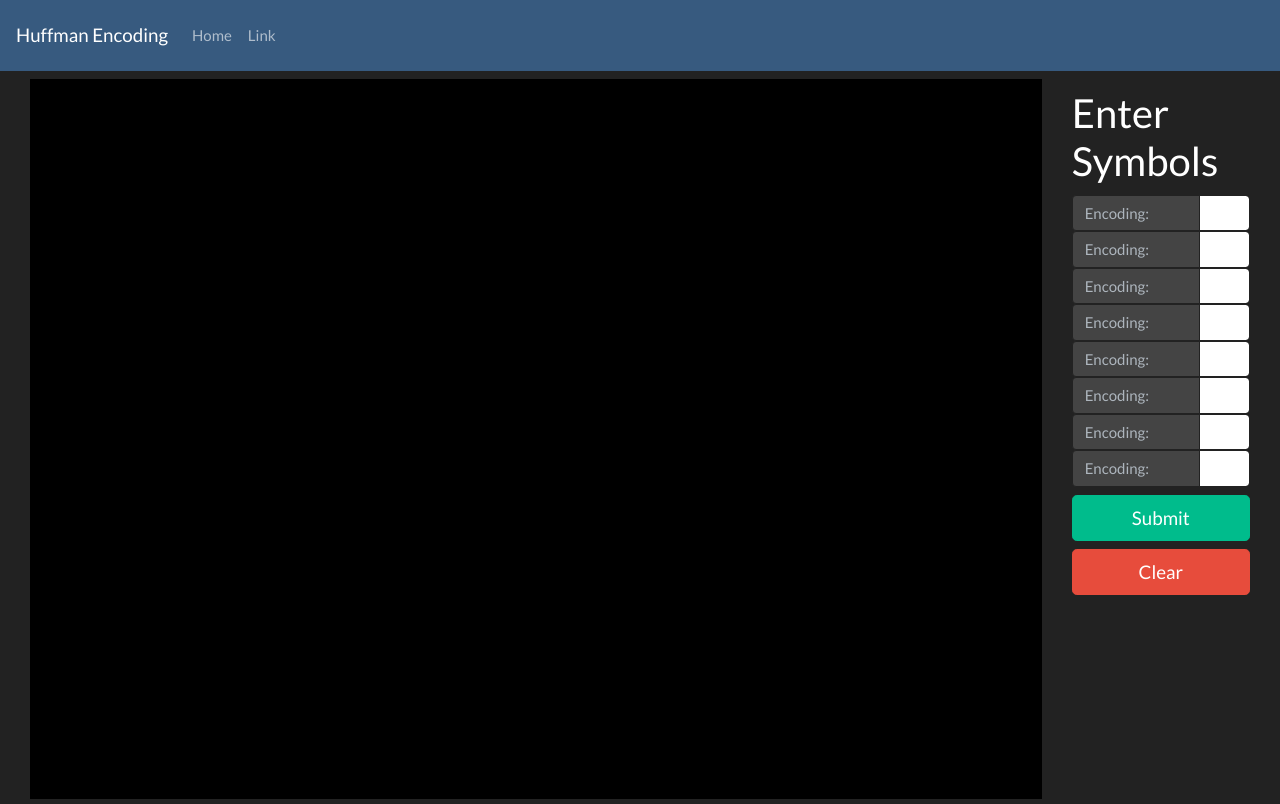
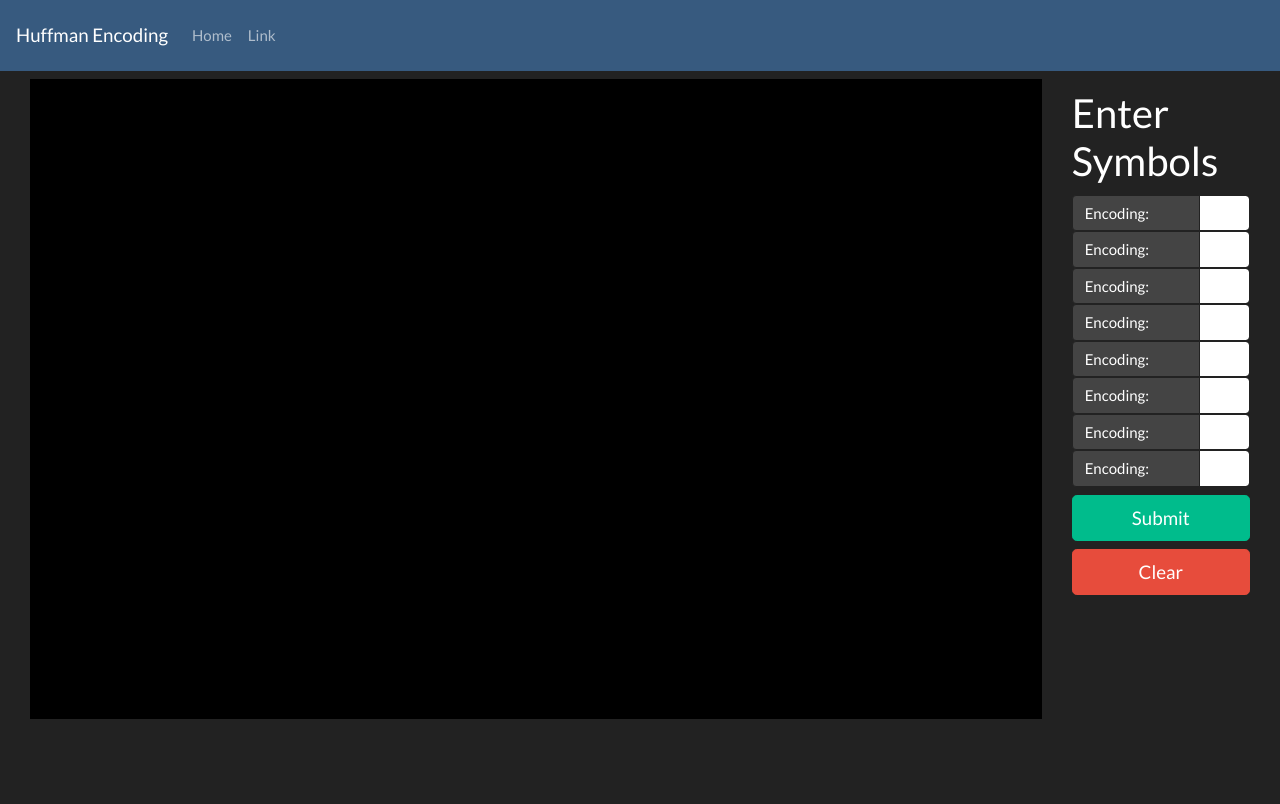
Before and after one commit to V-Wong/Huffman-Encoding, a React (Create React App) app: page / in a window 1280 px wide. Built offline with nearby package versions, Linux system fonts and the light colour scheme.

Commit message:
Add colouring for selected symbol

```diff
--- a/src/huffman/HuffmanPanel.tsx
+++ b/src/huffman/HuffmanPanel.tsx
@@ -1,5 +1,5 @@
 import React, { useEffect, useState } from "react";
-import { Container, Row, Col, InputGroup,  Button, FormControl } from "react-bootstrap";
+import { Container, Row, Col, InputGroup, Button, FormControl } from "react-bootstrap";
 
 import Canvas from "./Canvas";
 import { SquareNode } from "./nodeClasses";
@@ -24,7 +24,7 @@ function HuffmanPanel() {
   return (
     <Container fluid>
       <Row>
-        <Col xs={10} style={{ height: "90vh" }}>
+        <Col xs={10} style={{ height: "80vh" }}>
           <Canvas nodes={nodesList} encoding={selectedEncoding} />
         </Col>
 
@@ -36,7 +36,11 @@ function HuffmanPanel() {
                 <InputGroup.Prepend
                   onMouseOver={() => setSelectedEncoding(encodings[i])}
                 >
-                  <InputGroup.Text style={{width: "8rem"}}>
+                  <InputGroup.Text
+                    style={{ width: "8rem",
+                             color: selectedEncoding && selectedEncoding === encodings[i]
+                                    ? "red" : "white" }}
+                  >
                     Encoding: {encodings[i]}
                   </InputGroup.Text>
                 </InputGroup.Prepend>
@@ -51,7 +55,7 @@ function HuffmanPanel() {
               variant="success"
               size="lg"
               block
-              style={{marginTop: "1vh"}}
+              style={{ marginTop: "1vh" }}
               onClick={e => { e.preventDefault(); handleSubmit() }}
             >
               Submit
@@ -60,7 +64,7 @@ function HuffmanPanel() {
               variant="danger"
               size="lg"
               block
-              style={{marginTop: "1vh"}}
+              style={{ marginTop: "1vh" }}
             >
               Clear
             </Button>
```
